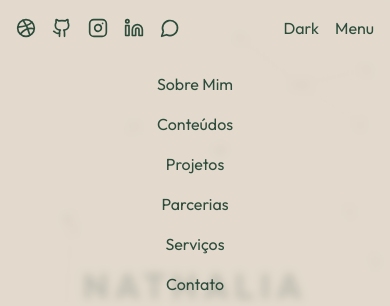
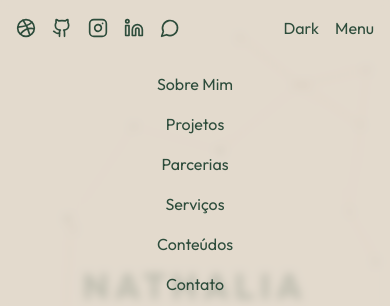
Before and after one commit to Nathalia-Macedo/meuportfolio, a React (Create React App) app: page / in a window 390 px wide. Both pictures are taken after a click on the button "Menu". Shown: the top 306 px of the page. Built offline with nearby package versions, Linux system fonts and the light colour scheme.

Commit message:
subindo correcao do header no mobile

```diff
--- a/src/Components/HeroSection.jsx
+++ b/src/Components/HeroSection.jsx
@@ -4,6 +4,7 @@ import { loadFull } from "tsparticles"
 import { motion, AnimatePresence } from "framer-motion"
 import { DribbbleIcon as Behance, Github, Instagram, Linkedin, MessageCircle } from "lucide-react"
 import VSCodeSimulation from "./VsCodeSimulator"
+
 const Hero = ({ toggleDarkMode, isDarkMode }) => {
   const [phraseIndex, setPhraseIndex] = React.useState(0)
   const [isMenuOpen, setIsMenuOpen] = React.useState(false)
@@ -118,7 +119,7 @@ const Hero = ({ toggleDarkMode, isDarkMode }) => {
             </li>
             <li>
               <a
-                href="#"
+                href="#conteudos"
                 className="text-jungle dark:text-sand hover:text-terra dark:hover:text-terra transition-colors"
               >
                 Conteúdos
@@ -126,7 +127,7 @@ const Hero = ({ toggleDarkMode, isDarkMode }) => {
             </li>
             <li>
               <a
-                href="#"
+                href="#contato"
                 className="text-jungle dark:text-sand hover:text-terra dark:hover:text-terra transition-colors"
               >
                 Contato
@@ -147,7 +148,31 @@ const Hero = ({ toggleDarkMode, isDarkMode }) => {
               </li>
               <li>
                 <a
-                  href="#"
+                  href="#projetos"
+                  className="text-jungle dark:text-sand hover:text-terra dark:hover:text-terra transition-colors"
+                >
+                  Projetos
+                </a>
+              </li>
+              <li>
+                <a
+                  href="#parceria"
+                  className="text-jungle dark:text-sand hover:text-terra dark:hover:text-terra transition-colors"
+                >
+                  Parcerias
+                </a>
+              </li>
+              <li>
+                <a
+                  href="#serviços"
+                  className="text-jungle dark:text-sand hover:text-terra dark:hover:text-terra transition-colors"
+                >
+                  Serviços
+                </a>
+              </li>
+              <li>
+                <a
+                  href="#conteudos"
                   className="text-jungle dark:text-sand hover:text-terra dark:hover:text-terra transition-colors"
                 >
                   Conteúdos
@@ -155,31 +180,7 @@ const Hero = ({ toggleDarkMode, isDarkMode }) => {
               </li>
               <li>
                 <a
-                  href="#"
-                  className="text-jungle dark:text-sand hover:text-terra dark:hover:text-terra transition-colors"
-                >
-                  Projetos
-                </a>
-              </li>
-              <li>
-                <a
-                  href="#"
-                  className="text-jungle dark:text-sand hover:text-terra dark:hover:text-terra transition-colors"
-                >
-                  Parcerias
-                </a>
-              </li>
-              <li>
-                <a
-                  href="#"
-                  className="text-jungle dark:text-sand hover:text-terra dark:hover:text-terra transition-colors"
-                >
-                  Serviços
-                </a>
-              </li>
-              <li>
-                <a
-                  href="#"
+                  href="#contato"
                   className="text-jungle dark:text-sand hover:text-terra dark:hover:text-terra transition-colors"
                 >
                   Contato
```
